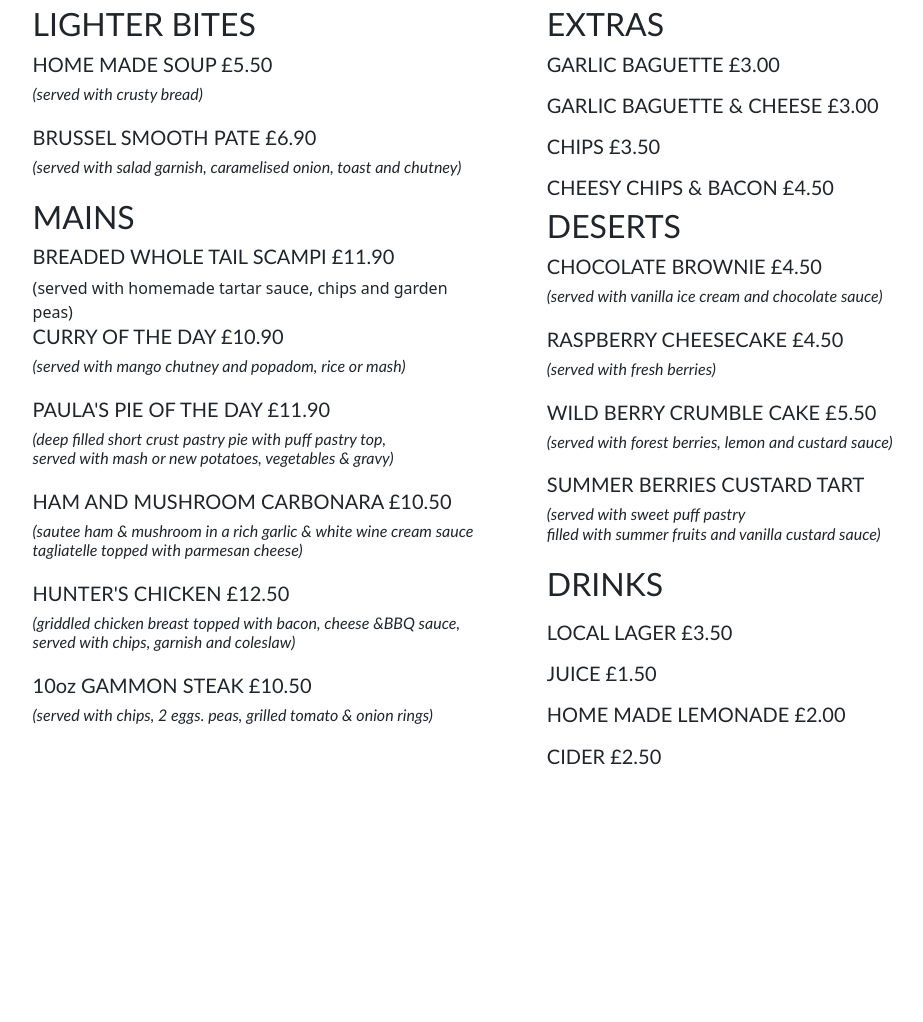
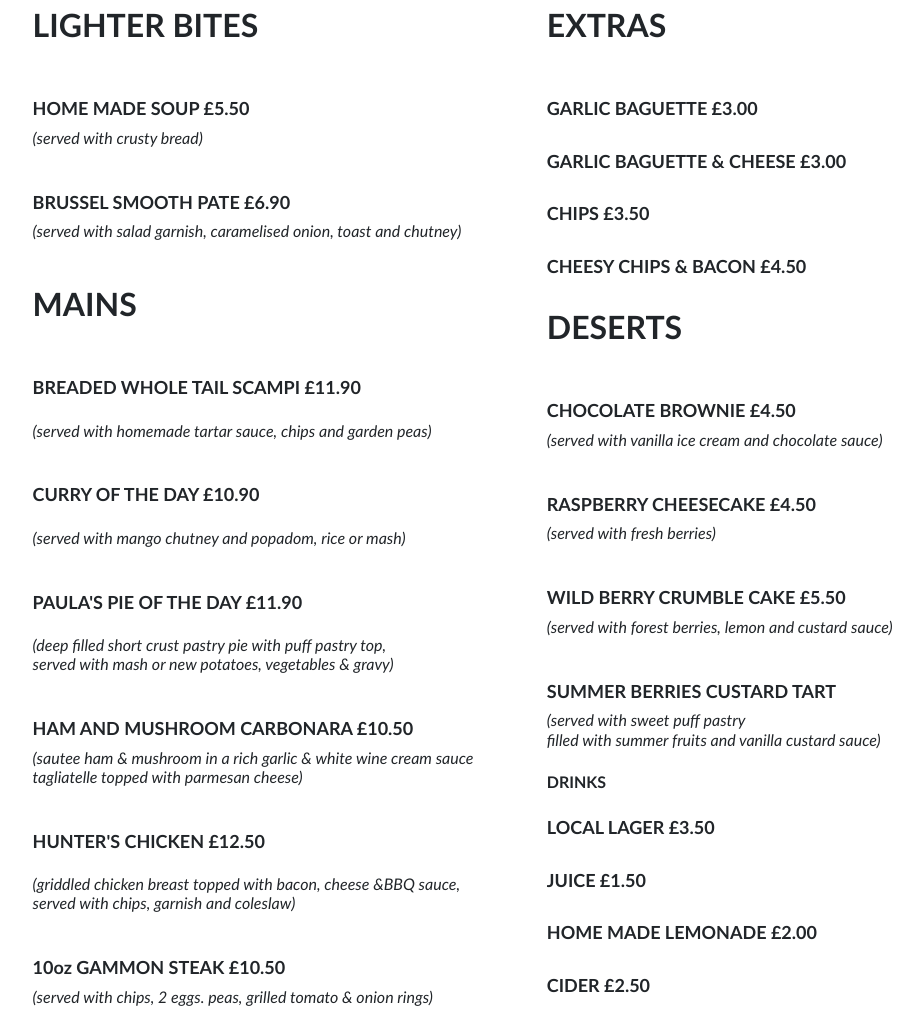
Before and after one commit to SarunasPersonal/Britannia_Inn, a plain HTML site: page menu.html in a window 1280 px wide. Shown: the part 362-1384 px from the top of the page, without its empty margins (193-1116 px from the left). Drawn offline with nearby package versions, Linux system fonts and the light colour scheme.

Commit message:
before final project

```diff
--- a/menu.html
+++ b/menu.html
@@ -69,15 +69,18 @@
 
 
     <main>
-      <div class="text-center"><h1>MENU</h1></div>
+
+
 
       <div id="center-menu">
 
 
-          <div class="row">
+        <div class="menu-items"><h1>MENU</h1></div>
+          <div class="row bold-text menu-items">
             <div class="col-md-6">
 
-              <ul>
+
+              <ul booking-headers>
                 <li>
                   <h2>LIGHTER BITES</h2>
                 </li>
@@ -96,23 +99,23 @@
                 </li>
 
                 <li>
-                  <h2 id="menu-header-2">MAINS</h2>
+                  <h2>MAINS</h2>
                 </li>
 
                 <li>
-                  <h5>BREADED WHOLE TAIL SCAMPI £11.90</h5>
+                  <h5 class="bold-text">BREADED WHOLE TAIL SCAMPI £11.90</h5>
                 </li>
                 <li>
-                  <h6">(served with homemade tartar sauce, chips and garden peas)</h6>
+                  <h6>(served with homemade tartar sauce, chips and garden peas)</h6>
                 </li>
                 <li>
-                  <h5>CURRY OF THE DAY £10.90</h5>
+                  <h5 class="bold-text">CURRY OF THE DAY £10.90</h5>
                 </li>
                 <li>
                   <h6>(served with mango chutney and popadom, rice or mash)</h6>
                 </li>
                 <li>
-                  <h5>PAULA'S PIE OF THE DAY £11.90</h5>
+                  <h5 class="bold-text">PAULA'S PIE OF THE DAY £11.90</h5>
                 </li>
                 <li>
                   <h6>(deep filled short crust pastry pie with puff pastry
@@ -126,7 +129,7 @@
                     wine cream sauce<br> tagliatelle topped with parmesan cheese)</h6>
                 </li>
                 <li>
-                  <h5>HUNTER'S CHICKEN £12.50</h5>
+                  <h5 class="bold-text">HUNTER'S CHICKEN £12.50</h5>
                 </li>
                 <li>
                   <h6>(griddled chicken breast topped with bacon, cheese &BBQ sauce,<br> served with
@@ -144,48 +147,48 @@
 
             </div>
             <div class="col-md-6">
-              <ul>
+              <ul class="booking-headers">
                 <li>
-                  <h2 id="menu-header-2">EXTRAS</h2>
+                  <h2>EXTRAS</h2>
                 </li>
 
 
                 <li>
-                  <h5 id="menu-header-5">GARLIC BAGUETTE £3.00</h5>
+                  <h5>GARLIC BAGUETTE £3.00</h5>
                 </li>
 
                 <li>
-                  <h5 id="extras-header-5"">GARLIC BAGUETTE & CHEESE £3.00</h5></li>
+                  <h5>GARLIC BAGUETTE & CHEESE £3.00</h5></li>
                       <li>
-                        <h5 id="extras-header-5"">CHIPS £3.50</h5>
+                        <h5>CHIPS £3.50</h5>
                 </li>
                 <li>
-                  <h5 id="extras-header-5"">CHEESY CHIPS & BACON £4.50</h5></li>
+                  <h5>CHEESY CHIPS & BACON £4.50</h5></li>
 
                       <li>
-                        <h2 id="menu-header-2">DESERTS</h2>
+                        <h2>DESERTS</h2>
                         </li>
 
                 <li>
-                  <h5 id="menu-header-5">CHOCOLATE BROWNIE £4.50</h5>
+                  <h5>CHOCOLATE BROWNIE £4.50</h5>
                 </li>
                 <li>
                   <h6>(served with vanilla ice cream and chocolate sauce)</h6>
                 </li>
                 <li>
-                  <h5 id="menu-header-5">RASPBERRY CHEESECAKE £4.50</h5>
+                  <h5>RASPBERRY CHEESECAKE £4.50</h5>
                 </li>
                 <li>
                   <h6>(served with fresh berries)</h6>
                 </li>
                 <li>
-                  <h5 id="menu-header-5">WILD BERRY CRUMBLE CAKE £5.50</h5>
+                  <h5>WILD BERRY CRUMBLE CAKE £5.50</h5>
                 </li>
                 <li>
                   <h6>(served with forest berries, lemon and custard sauce)</h6>
                 </li>
                 <li>
-                  <h5 id="menu-header-5">SUMMER BERRIES CUSTARD TART</h5>
+                  <h5>SUMMER BERRIES CUSTARD TART</h5>
                 </li>
                 <li>
                   <h6>(served with sweet puff pastry<br> filled with summer fruits and vanilla
@@ -194,14 +197,14 @@
 
 
                 <li>
-                  <h2 id="menu-header-2">DRINKS</h2>
+                  <h2">DRINKS</h2>
                   </li>
                   <li>
-                  <h5 id="extras-header-5">LOCAL LAGER £3.50</h5>
+                  <h5>LOCAL LAGER £3.50</h5>
                 </li>
-                  <li><h5 id="extras-header-5">JUICE £1.50</h5></li>
-                  <li><h5 id="extras-header-5">HOME MADE LEMONADE £2.00</h5></li>
-                  <li><h5 id="extras-header-5">CIDER £2.50</h5>
+                  <li><h5>JUICE £1.50</h5></li>
+                  <li><h5>HOME MADE LEMONADE £2.00</h5></li>
+                  <li><h5>CIDER £2.50</h5>
                 </li>
 
               </ul>
--- a/styles.css
+++ b/styles.css
@@ -141,15 +141,9 @@ ul {
   padding-top: 2%;
 
 }
-h1{
-  font-family: 'Gill Sans', 'Gill Sans MT', Calibri, 'Trebuchet MS', sans-serif;
-  font-weight: bold;
-  font-weight: 800;
-  font-size: 2em;
-  padding-top: 10%;
-  padding-bottom: 10%;
 
-}
+
+
 #center-menu{
   padding-left: 10%;
 
@@ -167,8 +161,8 @@ h1{
   font-family: 'Gill Sans', 'Gill Sans MT', Calibri, 'Trebuchet MS', sans-serif;
   font-weight: 500;
   font-size: x-small;
-  background-color: #000000;
-  opacity: 50%;
+  background-color: #213D39;
+  opacity: 80%;
 
 
 
@@ -243,16 +237,38 @@ ul.contacts-align{
 .phone-number:hover{
 color: green ;
 }
-h6{
+
+
+
+
+.bold-text{
+  font-weight: bold;
   font-family: 'Gill Sans', 'Gill Sans MT', Calibri, 'Trebuchet MS', sans-serif;
-  font-weight:500;
+  font-weight:1000;
+  padding-bottom: 3%;
+
+
+}
+
+.menu-items h5{
+  font-size: large;
+  font-weight: 800;
+  font-family: 'Gill Sans', 'Gill Sans MT', Calibri, 'Trebuchet MS', sans-serif;
+  padding-top: 5%;
+}
+.menu-items h6{
+  font-family: 'Gill Sans', 'Gill Sans MT', Calibri, 'Trebuchet MS', sans-serif;
   padding-bottom: 3%;
   font-style: italic;
-
 }
-h5{
-  font-family: 'Gill Sans', 'Gill Sans MT', Calibri, 'Trebuchet MS', sans-serif;
+.menu-items h2{
   font-weight: bold;
-  font-size: xx-large;
-
+  padding-bottom: 5%;
+  padding-top: 5%;
 }
+.menu-items h1{
+  padding: 10%;
+  font-weight: bolder;
+  text-align: center;
+  padding-left: 5%;
+}
```
Also changed, not shown: bookings.html (+6 -5 lines), contacts.html (+5 -5 lines), index.html (+15 -9 lines).
